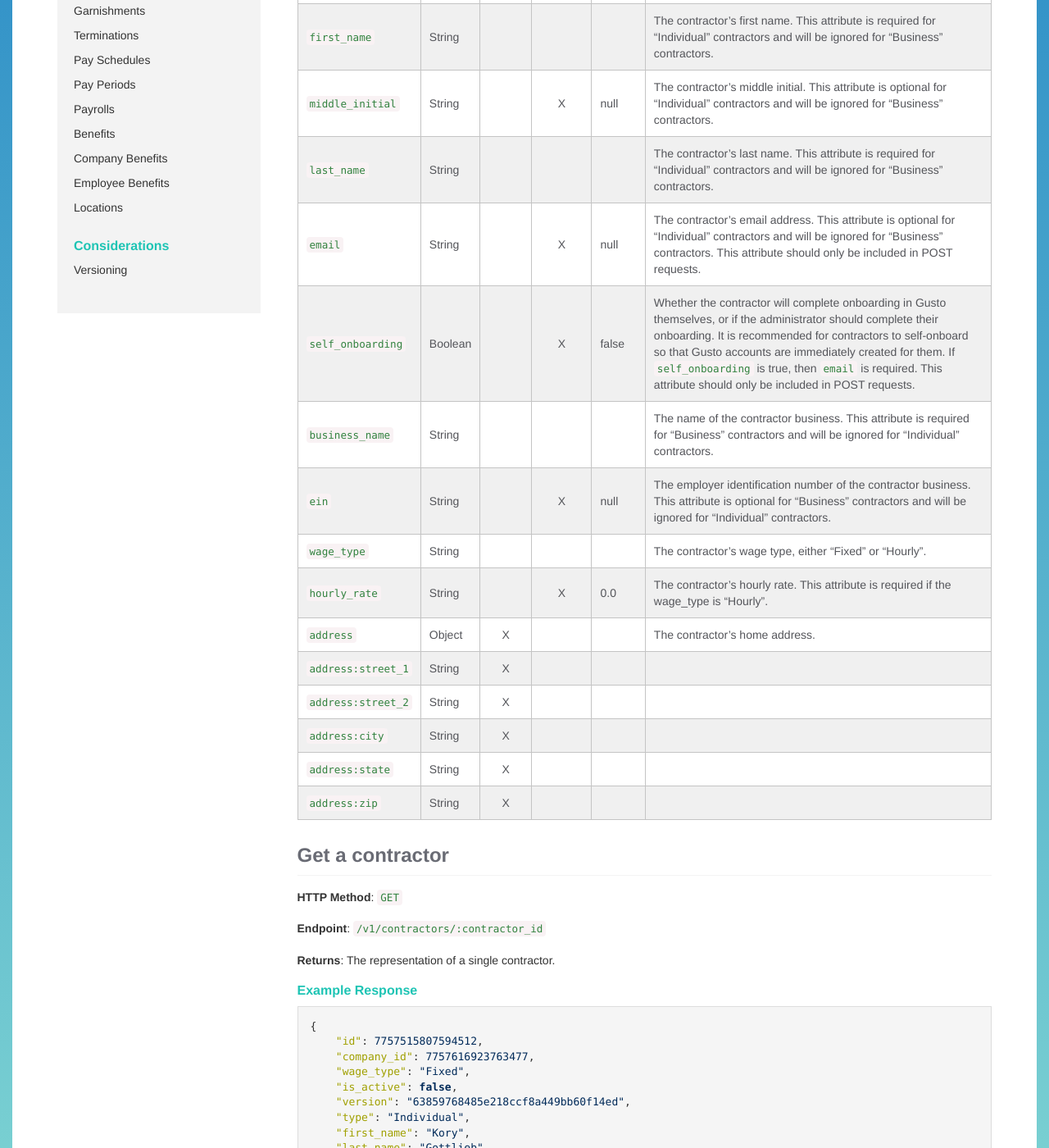
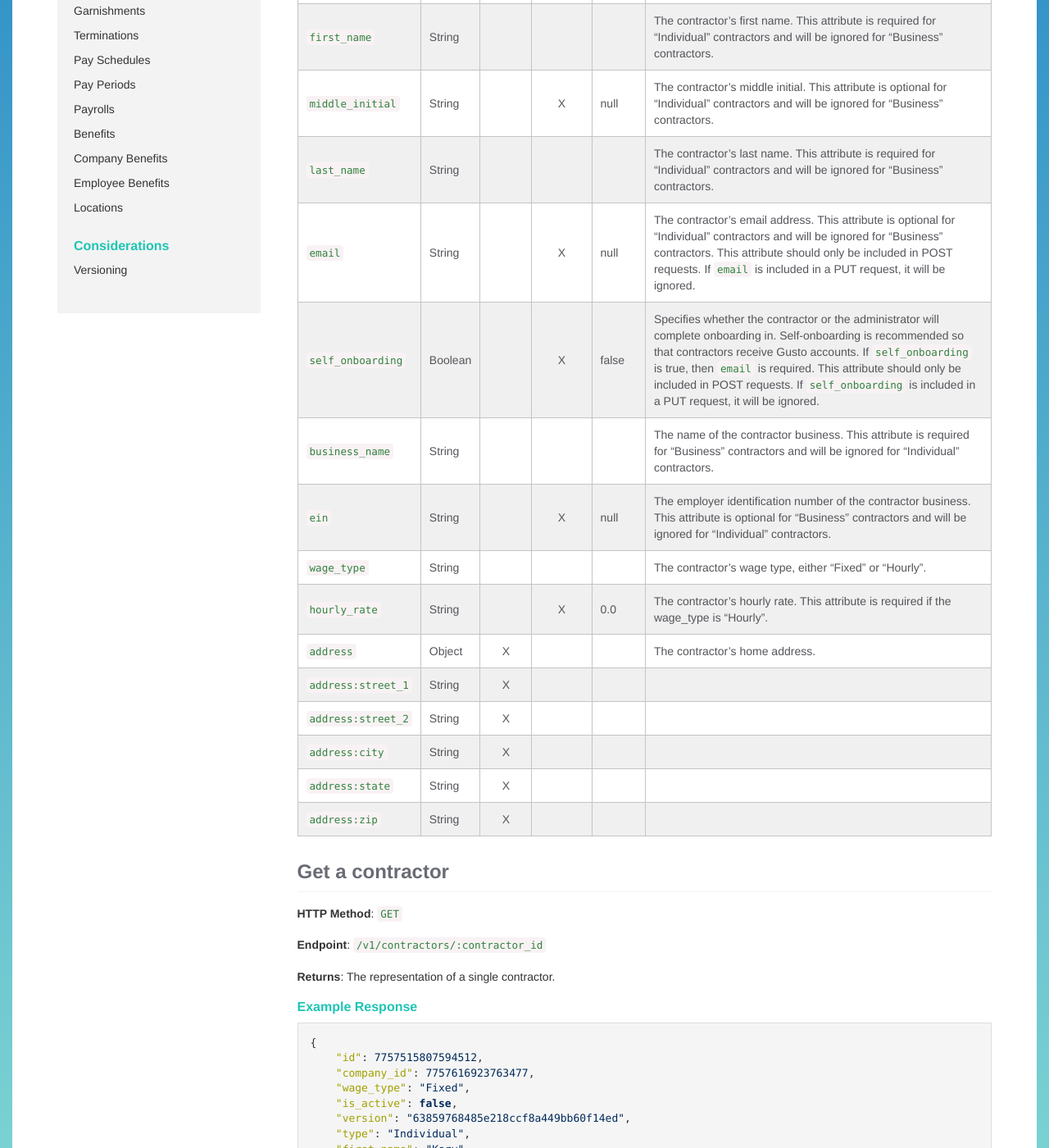
Before and after one commit to Gusto/gusto.github.io, a Jekyll site: the page built from _posts/2020-02-20-contractors.markdown, in a window 1280 px wide and 1400 px high, scrolled down 650 px. Shown: the whole window at 82% size. Built offline with Jekyll 4.4.1, drawn with Linux system fonts in a browser that asks for light colours; some of the changed text lies outside the part shown.

Commit message:
Contractor documentation improvements.

````diff
--- a/_posts/2020-02-20-contractors.markdown
+++ b/_posts/2020-02-20-contractors.markdown
@@ -19,8 +19,8 @@ title: Contractors
 | `first_name`                  | String            |           |          |         | The contractor's first name. This attribute is required for "Individual" contractors and will be ignored for "Business" contractors.
 | `middle_initial`              | String            |           |    X     | null    | The contractor's middle initial. This attribute is optional for "Individual" contractors and will be ignored for "Business" contractors.
 | `last_name`                   | String            |           |          |         | The contractor's last name. This attribute is required for "Individual" contractors and will be ignored for "Business" contractors.
-| `email`                       | String            |           |    X     | null    | The contractor's email address. This attribute is optional for "Individual" contractors and will be ignored for "Business" contractors. This attribute should only be included in POST requests.
-| `self_onboarding`             | Boolean           |           |    X     | false   | Whether the contractor will complete onboarding in Gusto themselves, or if the administrator should complete their onboarding. It is recommended for contractors to self-onboard so that Gusto accounts are immediately created for them. If `self_onboarding` is true, then `email` is required. This attribute should only be included in POST requests.
+| `email`                       | String            |           |    X     | null    | The contractor's email address. This attribute is optional for "Individual" contractors and will be ignored for "Business" contractors. This attribute should only be included in POST requests. If `email` is included in a PUT request, it will be ignored.
+| `self_onboarding`             | Boolean           |           |    X     | false   | Specifies whether the contractor or the administrator will complete onboarding in. Self-onboarding is recommended so that contractors receive Gusto accounts. If `self_onboarding` is true, then `email` is required. This attribute should only be included in POST requests. If `self_onboarding` is included in a PUT request, it will be ignored.
 | `business_name`               | String            |           |          |         | The name of the contractor business. This attribute is required for "Business" contractors and will be ignored for "Individual" contractors.
 | `ein`                         | String            |           |    X     | null    | The employer identification number of the contractor business. This attribute is optional for "Business" contractors and will be ignored for "Individual" contractors.
 | `wage_type`                   | String            |           |          |         | The contractor's wage type, either "Fixed" or "Hourly".
@@ -165,7 +157,7 @@ title: Contractors
 
 **Endpoint**: `/v1/companies/:company_id/contractors`
 
-**Returns**: The representation of the created contractor, or errors which prevented the creation.
+**Returns**: The representation of the created contractor or errors which prevented the creation.
 
 ```json
 {
@@ -185,7 +177,7 @@ title: Contractors
 
 **Endpoint**: `/v1/companies/:company_id/contractors`
 
-**Returns**: The representation of the create contractor, or errors which prevented the creation.
+**Returns**: The representation of the create contractor or errors which prevented the creation.
 
 ```json
 {
@@ -202,7 +194,7 @@ title: Contractors
 
 **Endpoint**: `/v1/contractors/:contractor_id`
 
-**Returns**: The representation of the updated contractor, or errors which prevented the update.
+**Returns**: The representation of the updated contractor or errors which prevented the update.
 
 ```json
 {
````
Also changed, not shown: other parts of _posts/2020-02-20-contractors.markdown (+4 -12 lines).
